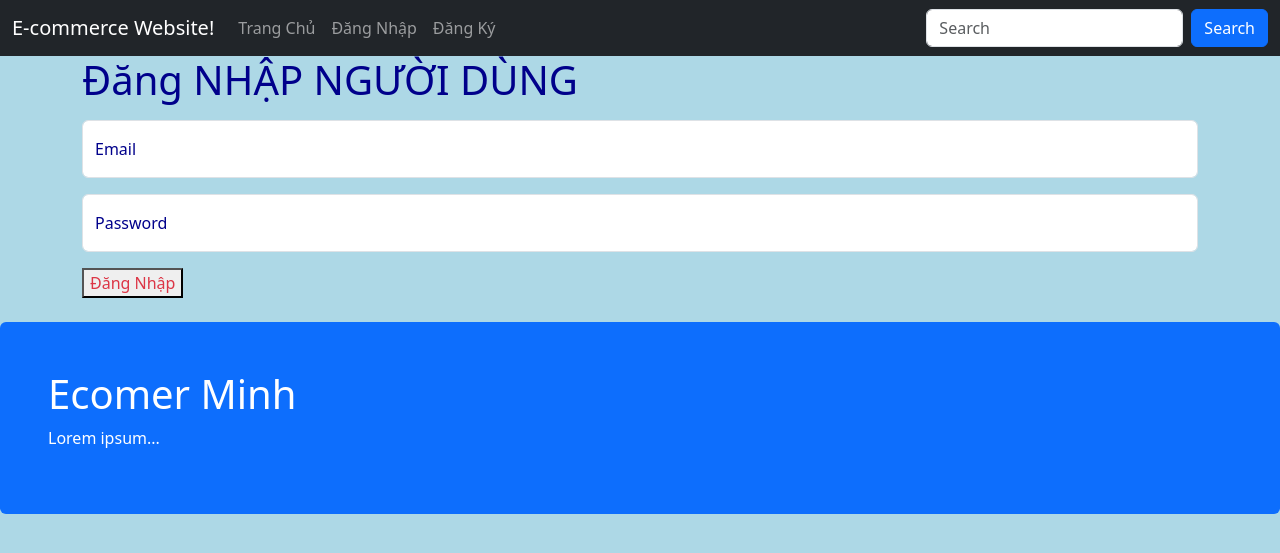
After one commit to taikhoan739/CNPM, a Flask app: page /login in a window 1280 px wide. The commit adds this page. Shown: the top 553 px of the page. Run offline with Flask 3, Linux system fonts and the light colour scheme.

Commit message:
'16/11/2024'

```diff
--- a/saleapp/app/config.py
+++ b/saleapp/app/config.py
@@ -4,8 +4,10 @@ from urllib.parse import quote
 import secrets
 from flask_login import LoginManager, login_user, logout_user, login_required, current_user
 app = Flask(__name__)
-app.config["SQLALCHEMY_DATABASE_URI"] = "mysql+pymysql://root:%s@localhost/saledb" % quote('Marcus0@')
+app.config["SQLALCHEMY_DATABASE_URI"] = "mysql+pymysql://root:%s@localhost/saledb" % quote('Admin@123')
+# app.config["SQLALCHEMY_DATABASE_URI"] = "mysql+pymysql://root:%s@localhost/saledb" % quote('Marcus0@')
 app.config["SQLALCHEMY_TRACK_MODIFICATIONS"] = True
+app.config["PAGE_SIZE"] = 3
 app.config['SECRET_KEY'] = secrets.token_hex(16)
 login = LoginManager(app)
 db = SQLAlchemy(app)
--- a/saleapp/app/index.py
+++ b/saleapp/app/index.py
@@ -1,3 +1,5 @@
+import math
+
 from flask import render_template,request,jsonify,redirect,flash
 from config import app, db
 import dao
@@ -12,8 +14,15 @@ def index():
     cates = dao.load_categories()
     cate_id = request.args.get('category_id')
     kw = request.args.get('kw')
-    prods = dao.load_products(cate_id=cate_id,kw=kw)
-    return render_template('index.html', categories=cates, products=prods)
+    page = request.args.get('page',1)
+    total_page = dao.count_products()
+    page_size = app.config['PAGE_SIZE']
+    prods = dao.load_products(cate_id=cate_id,kw=kw,page=int(page))
+    return render_template('index.html', categories=cates, products=prods,pages = math.ceil(total_page/page_size))
+
+@app.route("/login")
+def login_process():
+    return render_template('login.html')
 @app.route("/api/products/add", methods=['POST'])
 def add_product():
     data = request.get_json()
--- /dev/null
+++ b/saleapp/app/templates/layout/base.html
@@ -0,0 +1,24 @@
+<!DOCTYPE html>
+<html lang="en">
+<head>
+    <meta charset="UTF-8">
+    <title>Trang chu</title>
+    <link rel="stylesheet" href="https://cdn.jsdelivr.net/npm/bootstrap@5.3.3/dist/css/bootstrap.min.css"/>
+    <script src="https://cdn.jsdelivr.net/npm/bootstrap@5.3.3/dist/js/bootstrap.min.js"></script>
+    <link rel="stylesheet" href="{{ url_for('static', filename='css/style.css') }}"/>
+</head>
+<body>
+{% block header%}
+{% include 'layout/header.html' %}
+{% endblock %}
+
+<main class="container">
+    {% block content required%}
+    {% endblock %}
+</main>
+
+{% block footer%}
+{% include 'layout/footer.html' %}
+{% endblock %}
+</body>
+</html>
--- /dev/null
+++ b/saleapp/app/templates/layout/footer.html
@@ -0,0 +1,4 @@
+<div class="mt-4 p-5 bg-primary text-white rounded">
+  <h1>Ecomer Minh</h1>
+  <p>Lorem ipsum...</p>
+</div>
--- /dev/null
+++ b/saleapp/app/templates/layout/header.html
@@ -0,0 +1,30 @@
+<nav class="navbar navbar-expand-sm navbar-dark bg-dark">
+    <div class="container-fluid">
+        <a class="navbar-brand" href="javascript:void(0)">E-commerce Website!</a>
+        <button class="navbar-toggler" type="button" data-bs-toggle="collapse" data-bs-target="#mynavbar">
+            <span class="navbar-toggler-icon"></span>
+        </button>
+        <div class="collapse navbar-collapse" id="mynavbar">
+            <ul class="navbar-nav me-auto">
+                <li class="nav-item">
+                    <a class="nav-link" href="/">Trang Chủ</a>
+                </li>
+                {% for c in categories %}
+                <li class="nav-item">
+                    <a class="nav-link" href="/?category_id={{c.id}}">{{ c.name }}</a>
+                </li>
+                {% endfor %}
+                <li class="nav-item">
+                    <a class="nav-link" href="/login">Đăng Nhập</a>
+                </li>
+                <li class="nav-item">
+                    <a class="nav-link" href="/registry">Đăng Ký</a>
+                </li>
+            </ul>
+            <form method="get" action="/" class="d-flex">
+                <input class="form-control me-2" type="text" name="kw" placeholder="Search">
+                <button class="btn btn-primary" type="submit">Search</button>
+            </form>
+        </div>
+    </div>
+</nav>
--- /dev/null
+++ b/saleapp/app/templates/login.html
@@ -0,0 +1,18 @@
+{% extends 'layout/base.html'%}
+{% block content %}
+<h1> Đăng NHẬP NGƯỜI DÙNG</h1>
+<form method="post">
+  <div class="form-floating mb-3 mt-3">
+  <input type="text" class="form-control" id="email" placeholder="Enter email" name="email">
+  <label for="email">Email</label>
+</div>
+
+<div class="form-floating mt-3 mb-3">
+  <input type="text" class="form-control" id="pwd" placeholder="Enter password" name="pswd">
+  <label for="pwd">Password</label>
+</div>
+  <button class= "text-danger"type="submit"> Đăng Nhập</button>
+</form>
+
+
+{% endblock %}
--- a/saleapp/run.py
+++ /dev/null
@@ -1,4 +0,0 @@
-from app import app
-
-if __name__ == '__main__':
-    app.run(debug=True)
```
Also changed, not shown: saleapp/app/dao.py (+9 -2 lines), saleapp/app/models.py (+59 -11 lines), saleapp/app/templates/index.html (+11 -38 lines), saleapp/requirements.txt (+1 -8 lines), requirements.txt (added).
